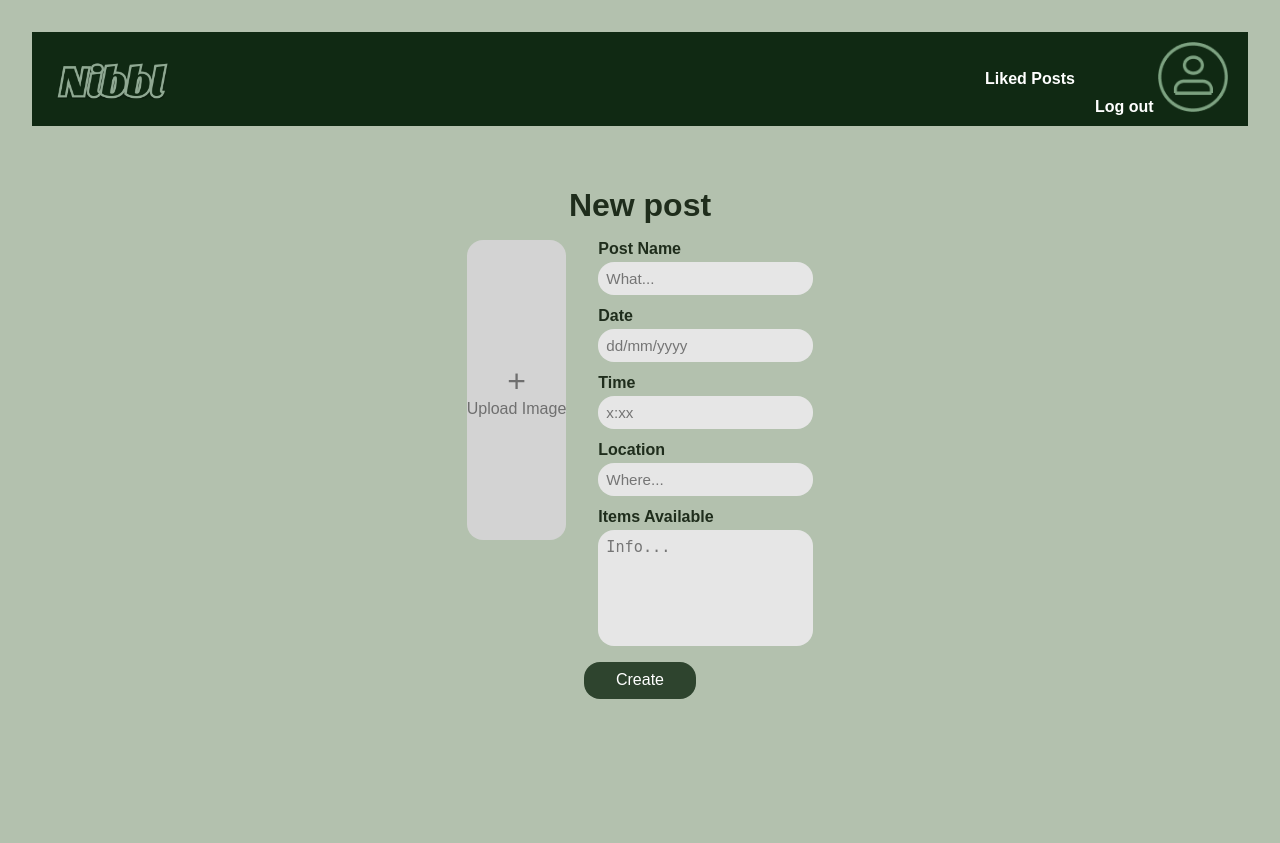
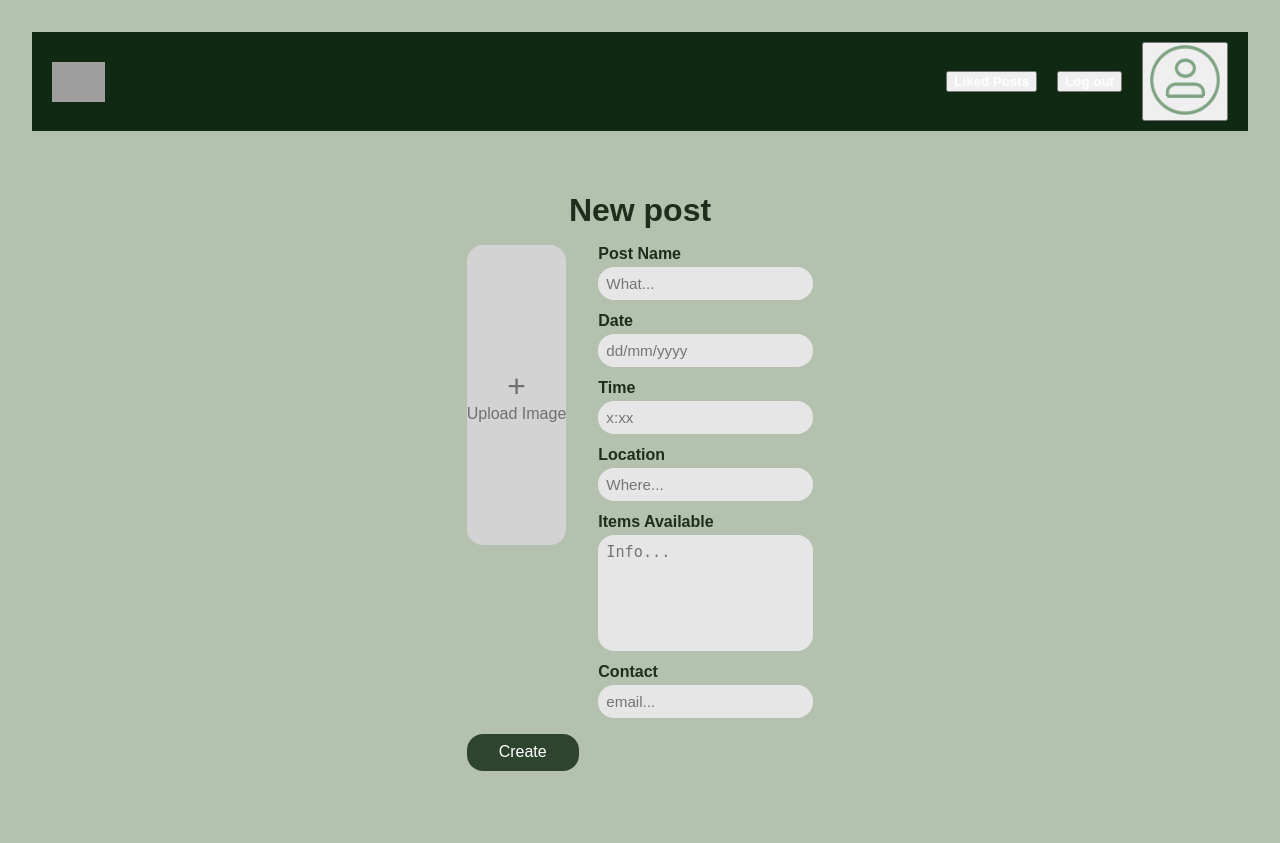
Before and after one commit to ekaweski/YouCode-404, a Flask app: template templates/home_donor.html in a window 1280 px wide. Before the commit the page ends 699 px from the top, so only its background shows below. Run offline with Flask 3, Linux system fonts and the light colour scheme; the template is opened without the code that fills it, so the values that code supplies are empty; grey boxes are pictures that could not be loaded.

Commit message:
more buttons

```diff
--- a/templates/home_donor.html
+++ b/templates/home_donor.html
@@ -8,15 +8,18 @@
 </head>
 <body>
   <header>
-    <img src="{{ url_for('static', filename='logo.png') }}" alt="Logo" class="logo">
+    <img src="{{ url_for('static', filename='nibbl-logo.png') }}" alt="Nibbl Logo" class="logo">
     <div class="header-buttons">
-      <a href="#" class="liked-posts-btn">Liked Posts</a>
-      <a href="#" class="logout-btn">Log out <img src="{{ url_for('static', filename='Vector.png') }}" alt="icon" class="icon"></a>
+      <a href="{{ url_for('likes') }}"><button class="liked-posts-btn">Liked Posts</button></a>
+      <a href="{{url_for('login') }}"><button class="logout-btn">Log out</button></a>
+      <button class="icon-btn">
+        <img src="{{ url_for('static', filename='Vector.png') }}" alt="user icon" class="icon"></img></button>
     </div>
   </header>
 
   <main class="new-post-container">
     <h1>New post</h1>
+    <form action="/post_upload" method="POST">
     <div class="post-form">
       <div class="image-upload">
         <label for="image-upload">
@@ -27,31 +30,35 @@
         </label>
         <input type="file" id="image-upload" hidden>
       </div>
-
       <div class="post-details">
         <label>
           Post Name
-          <input type="text" placeholder="What...">
+          <input name='title' type="text" placeholder="What...">
         </label>
         <label>
           Date
-          <input type="text" placeholder="dd/mm/yyyy">
+          <input name='date' type="text" placeholder="dd/mm/yyyy">
         </label>
         <label>
           Time
-          <input type="text" placeholder="x:xx ">
+          <input name='time' type="text" placeholder="x:xx ">
         </label>
         <label>
           Location
-          <input type="text" placeholder="Where...">
+          <input name='location' type="text" placeholder="Where...">
         </label>
         <label>
           Items Available
-          <textarea placeholder="Info..."></textarea>
+          <textarea name='items' type="text" placeholder="Info..."></textarea>
+        </label>
+        <label>
+          Contact
+          <input name='contact' type="text" placeholder="email..."></input>
         </label>
       </div>
     </div>
-    <button class="create-btn">Create</button>
+    <button type="submit" class="create-btn">Create</button>
+    </form>
   </main>
 
 </body>
```
